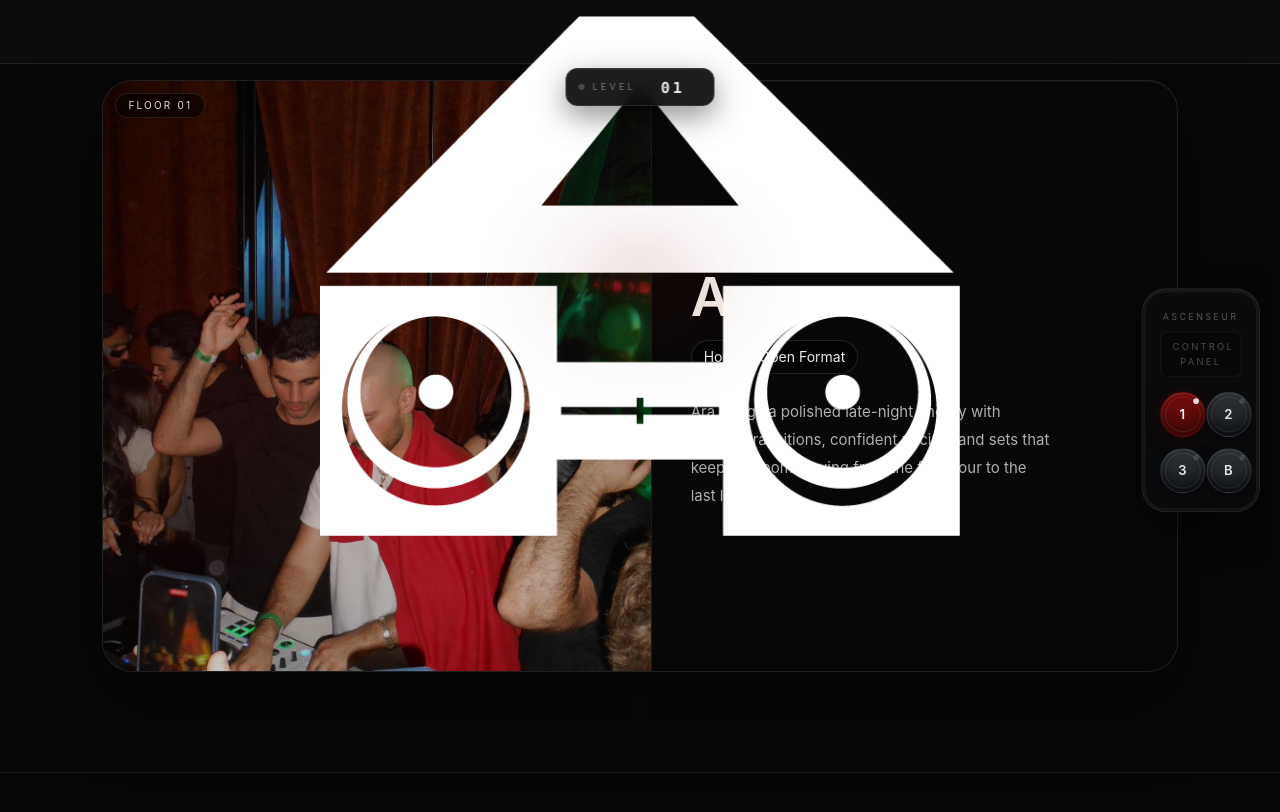
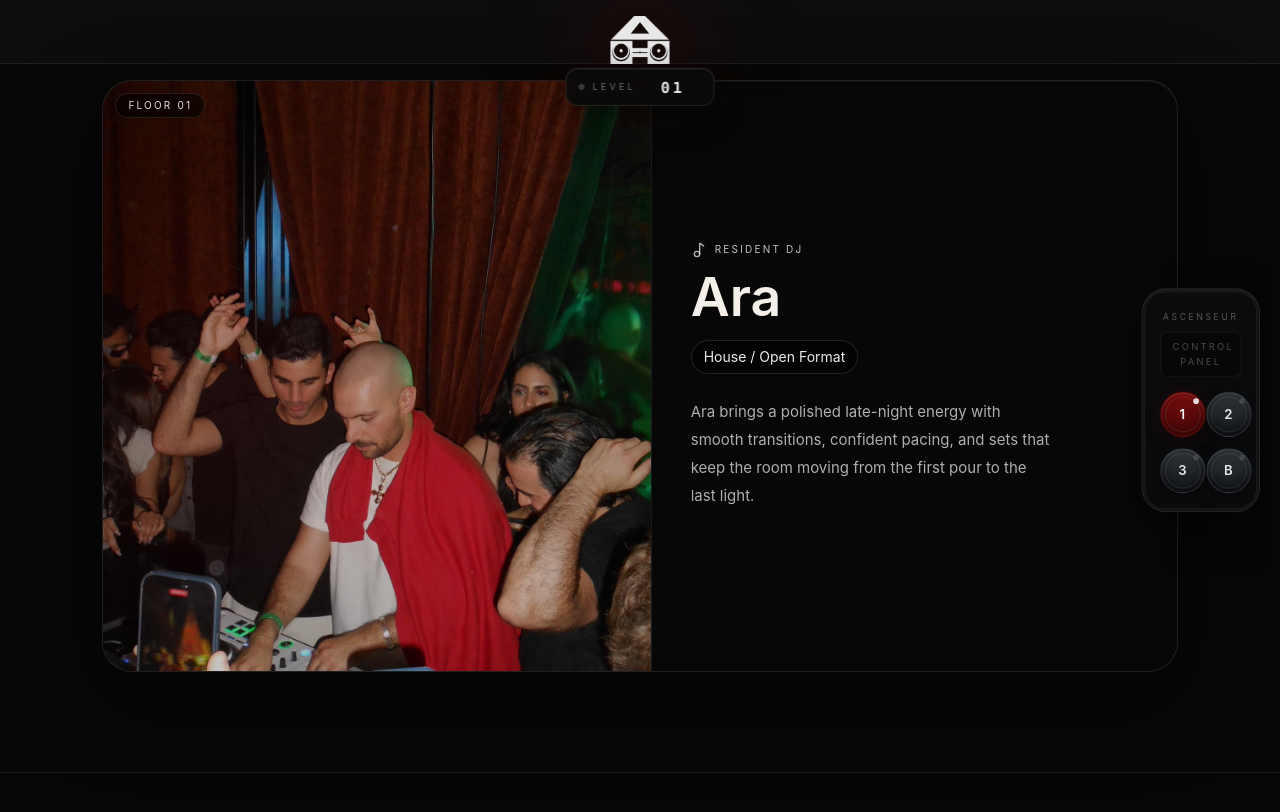
Before and after one commit to galiwartoukian-collab/ascenseurhouse, a React (Vite) app: page / in a window 1280 px wide. Shown: the top 812 px of the page. Built offline with nearby package versions, Linux system fonts and the light colour scheme; the HTML template or start-up script is replaced by a standard one.

Commit message:
Update App.tsx

```diff
--- a/src/App.tsx
+++ b/src/App.tsx
@@ -632,7 +632,11 @@ function ElevatorScene({
   onClick={goLobby}
   className="pointer-events-auto"
 >
-  <img src={logo} alt="Ascenseur House" className="..." />
+  <img
+  src={logo}
+  alt="Ascenseur House"
+  className="h-10 md:h-12 w-auto object-contain opacity-90"
+/>
 </button>
           </div>
         </div>
```
